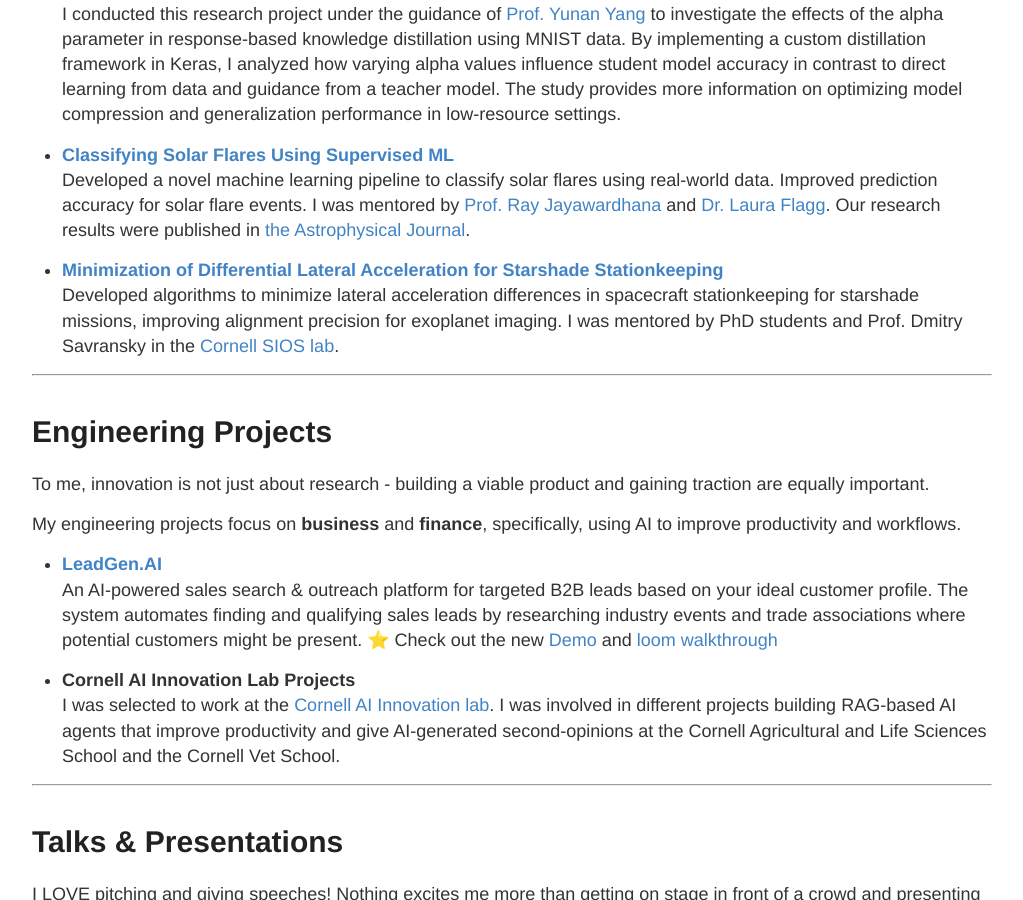
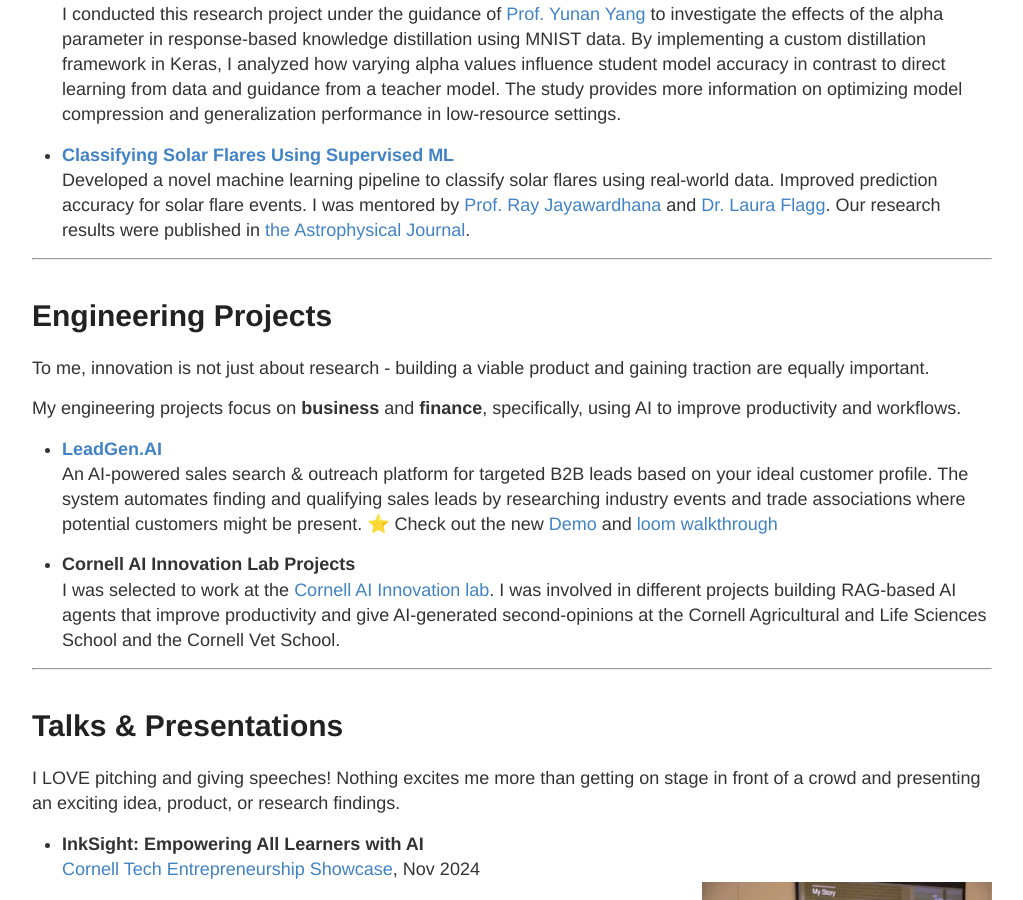
Before and after one commit to nicolehao34/nicolehao34.github.io, a Jekyll site: the page built from index.md, in a window 1280 px wide and 900 px high, scrolled down 1315 px. Shown: the whole window, without its empty margins (128-1151 px from the left). Built offline with Jekyll 4.4.1, drawn with Linux system fonts in a browser that asks for light colours.

Commit message:
Update index.md

```diff
--- a/index.md
+++ b/index.md
@@ -39,9 +39,6 @@
 
 - **[Classifying Solar Flares Using Supervised ML](https://github.com/nicolehao34/solar_flares_classification)** <br>
   Developed a novel machine learning pipeline to classify solar flares using real-world data. Improved prediction accuracy for solar flare events. I was mentored by [Prof. Ray Jayawardhana](https://www.drrayjay.net/) and [Dr. Laura Flagg](https://lauraflagg.github.io/). Our research results were published in [the Astrophysical Journal](https://iopscience.iop.org/article/10.3847/1538-4357/ad5be3).
-
-- **[Minimization of Differential Lateral Acceleration for Starshade Stationkeeping](https://github.com/nicolehao34/starshade_stationkeeping)** <br>
-  Developed algorithms to minimize lateral acceleration differences in spacecraft stationkeeping for starshade missions, improving alignment precision for exoplanet imaging. I was mentored by PhD students and Prof. Dmitry Savransky in the [Cornell SIOS lab](https://sioslab.mae.cornell.edu/).
 
 ------
 
```
